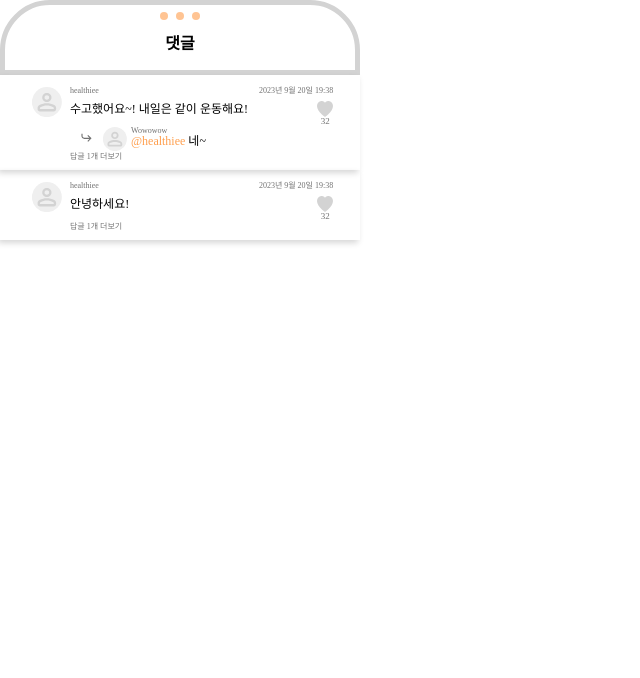
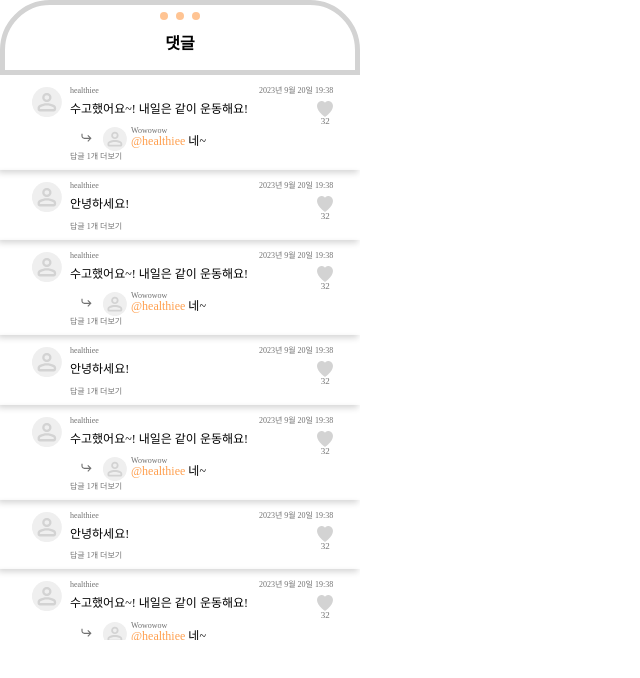
Before and after one commit to healthiee/healthiee-front, a React (Create React App) app: page /comment in a window 1280 px wide. Shown: the top 678 px of the page, without its empty margins (0-640 px from the left). Built offline with nearby package versions, Linux system fonts and the light colour scheme; a web font is replaced by a local one.

Commit message:
feat: Header 고정 & 스크롤바 안보이게 설정

```diff
--- a/src/components/HomePage/Comment.js
+++ b/src/components/HomePage/Comment.js
@@ -6,21 +6,37 @@ import { ReactComponent as replyIcon } from '../../assets/images/replyIcon.svg';
 
 const CommentModal = styled.div`
   width: 360px;
- height: 640px;
+  max-height: 640px;
+  overflow-y: auto;
   background-color: #FFFFFF;
+  -ms-overflow-style: none;
+
+  &::-webkit-scrollbar {
+    display: none;
+  }
 `;
 
 // Header
+const HeaderWrapper = styled.div`
+  position: fixed;
+  height: 75px;
+  width: 360px;
+  background-color: #FFFFFF;
+  z-index: 1;
+`
 
 const Header = styled.div`
+  position: fixed;
   display: flex;
   flex-direction: column;
   align-items: center;
   width: 360px;
+  background-color: #FFFFFF;
   height: 75px;
   border: 5px solid #D3D3D3;
   border-top-left-radius: 50px;
   border-top-right-radius: 50px;
+  z-index: 2;
 `;
 
 const Dots = styled.div`
@@ -50,6 +66,7 @@ const Title = styled.p`
 const Card = styled.ul`
   display: flex;
   flex-direction: column;
+  margin-top: 75px;
 `;
 
 const CardContent = styled.li`
@@ -102,6 +119,7 @@ const ReplyIcon = styled(replyIcon)`
   height: 13.5px;
   margin-right: 8px;
   margin-top: 4px;
+  fill: #717171;
 `;
 
 const ReplyCardContentImg = styled(defaultProfile)`
@@ -173,6 +191,7 @@ const Comment = ({ onCloseCommentPage, onShowHomePage }) => {
 
   return (
     <CommentModal>
+      <HeaderWrapper>
         <Header>
           <Dots>
             <Dot />
@@ -181,9 +200,245 @@ const Comment = ({ onCloseCommentPage, onShowHomePage }) => {
           </Dots>
           <Title>댓글</Title>
         </Header>
+      </HeaderWrapper>
 
       <Card>
         {/* Fist Comment */}
+        <CardContent>
+          <CardContentImg />
+          <NameAndValue>
+            <CardUser>healthiee</CardUser>
+            <CardValue>수고했어요~! 내일은 같이 운동해요!</CardValue>
+
+            <ReplyCommentWrapper>
+              <ReplyComment>
+                <ReplyIcon />
+                <ReplyCardContentImg />
+                <ReplyNameAndValue>
+                  <ReplyCardUser>Wowowow</ReplyCardUser>
+                  <ReplayCardValue>
+                    <CardOtherUser>@healthiee</CardOtherUser> 네~
+                  </ReplayCardValue>
+                </ReplyNameAndValue>
+              </ReplyComment>
+            </ReplyCommentWrapper>
+            <ReplyCommentDetail>답글 1개 더보기</ReplyCommentDetail>
+
+          </NameAndValue>
+
+          <DateAndIcon>
+            <Time>2023년 9월 20일 19:38</Time>
+            <HeartWrapper onClick={heartClickHandler}>
+              <HeartIcon $isActive={heartClicked} />
+              <HeartNumber>{heartCount}</HeartNumber>
+            </HeartWrapper>
+          </DateAndIcon>
+        </CardContent>
+
+        {/* Second Comment */}
+        <CardContent>
+          <CardContentImg />
+          <NameAndValue>
+            <CardUser>healthiee</CardUser>
+            <CardValue>안녕하세요!</CardValue>
+            <ReplyCommentDetail>답글 1개 더보기</ReplyCommentDetail>
+          </NameAndValue>
+          <DateAndIcon>
+            <Time>2023년 9월 20일 19:38</Time>
+            <HeartWrapper onClick={heartClickHandler}>
+              <HeartIcon $isActive={heartClicked} />
+              <HeartNumber>{heartCount}</HeartNumber>
+            </HeartWrapper>
+          </DateAndIcon>
+        </CardContent>
+        <CardContent>
+          <CardContentImg />
+          <NameAndValue>
+            <CardUser>healthiee</CardUser>
+            <CardValue>수고했어요~! 내일은 같이 운동해요!</CardValue>
+
+            <ReplyCommentWrapper>
+              <ReplyComment>
+                <ReplyIcon />
+                <ReplyCardContentImg />
+                <ReplyNameAndValue>
+                  <ReplyCardUser>Wowowow</ReplyCardUser>
+                  <ReplayCardValue>
+                    <CardOtherUser>@healthiee</CardOtherUser> 네~
+                  </ReplayCardValue>
+                </ReplyNameAndValue>
+              </ReplyComment>
+            </ReplyCommentWrapper>
+            <ReplyCommentDetail>답글 1개 더보기</ReplyCommentDetail>
+
+          </NameAndValue>
+
+          <DateAndIcon>
+            <Time>2023년 9월 20일 19:38</Time>
+            <HeartWrapper onClick={heartClickHandler}>
+              <HeartIcon $isActive={heartClicked} />
+              <HeartNumber>{heartCount}</HeartNumber>
+            </HeartWrapper>
+          </DateAndIcon>
+        </CardContent>
+
+        {/* Second Comment */}
+        <CardContent>
+          <CardContentImg />
+          <NameAndValue>
+            <CardUser>healthiee</CardUser>
+            <CardValue>안녕하세요!</CardValue>
+            <ReplyCommentDetail>답글 1개 더보기</ReplyCommentDetail>
+          </NameAndValue>
+          <DateAndIcon>
+            <Time>2023년 9월 20일 19:38</Time>
+            <HeartWrapper onClick={heartClickHandler}>
+              <HeartIcon $isActive={heartClicked} />
+              <HeartNumber>{heartCount}</HeartNumber>
+            </HeartWrapper>
+          </DateAndIcon>
+        </CardContent>
+        <CardContent>
+          <CardContentImg />
+          <NameAndValue>
+            <CardUser>healthiee</CardUser>
+            <CardValue>수고했어요~! 내일은 같이 운동해요!</CardValue>
+
+            <ReplyCommentWrapper>
+              <ReplyComment>
+                <ReplyIcon />
+                <ReplyCardContentImg />
+                <ReplyNameAndValue>
+                  <ReplyCardUser>Wowowow</ReplyCardUser>
+                  <ReplayCardValue>
+                    <CardOtherUser>@healthiee</CardOtherUser> 네~
+                  </ReplayCardValue>
+                </ReplyNameAndValue>
+              </ReplyComment>
+            </ReplyCommentWrapper>
+            <ReplyCommentDetail>답글 1개 더보기</ReplyCommentDetail>
+
+          </NameAndValue>
+
+          <DateAndIcon>
+            <Time>2023년 9월 20일 19:38</Time>
+            <HeartWrapper onClick={heartClickHandler}>
+              <HeartIcon $isActive={heartClicked} />
+              <HeartNumber>{heartCount}</HeartNumber>
+            </HeartWrapper>
+          </DateAndIcon>
+        </CardContent>
+
+        {/* Second Comment */}
+        <CardContent>
+          <CardContentImg />
+          <NameAndValue>
+            <CardUser>healthiee</CardUser>
+            <CardValue>안녕하세요!</CardValue>
+            <ReplyCommentDetail>답글 1개 더보기</ReplyCommentDetail>
+          </NameAndValue>
+          <DateAndIcon>
+            <Time>2023년 9월 20일 19:38</Time>
+            <HeartWrapper onClick={heartClickHandler}>
+              <HeartIcon $isActive={heartClicked} />
+              <HeartNumber>{heartCount}</HeartNumber>
+            </HeartWrapper>
+          </DateAndIcon>
+        </CardContent>
+        <CardContent>
+          <CardContentImg />
+          <NameAndValue>
+            <CardUser>healthiee</CardUser>
+            <CardValue>수고했어요~! 내일은 같이 운동해요!</CardValue>
+
+            <ReplyCommentWrapper>
+              <ReplyComment>
+                <ReplyIcon />
+                <ReplyCardContentImg />
+                <ReplyNameAndValue>
+                  <ReplyCardUser>Wowowow</ReplyCardUser>
+                  <ReplayCardValue>
+                    <CardOtherUser>@healthiee</CardOtherUser> 네~
+                  </ReplayCardValue>
+                </ReplyNameAndValue>
+              </ReplyComment>
+            </ReplyCommentWrapper>
+            <ReplyCommentDetail>답글 1개 더보기</ReplyCommentDetail>
+
+          </NameAndValue>
+
+          <DateAndIcon>
+            <Time>2023년 9월 20일 19:38</Time>
+            <HeartWrapper onClick={heartClickHandler}>
+              <HeartIcon $isActive={heartClicked} />
+              <HeartNumber>{heartCount}</HeartNumber>
+            </HeartWrapper>
+          </DateAndIcon>
+        </CardContent>
+
+        {/* Second Comment */}
+        <CardContent>
+          <CardContentImg />
+          <NameAndValue>
+            <CardUser>healthiee</CardUser>
+            <CardValue>안녕하세요!</CardValue>
+            <ReplyCommentDetail>답글 1개 더보기</ReplyCommentDetail>
+          </NameAndValue>
+          <DateAndIcon>
+            <Time>2023년 9월 20일 19:38</Time>
+            <HeartWrapper onClick={heartClickHandler}>
+              <HeartIcon $isActive={heartClicked} />
+              <HeartNumber>{heartCount}</HeartNumber>
+            </HeartWrapper>
+          </DateAndIcon>
+        </CardContent>
+        <CardContent>
+          <CardContentImg />
+          <NameAndValue>
+            <CardUser>healthiee</CardUser>
+            <CardValue>수고했어요~! 내일은 같이 운동해요!</CardValue>
+
+            <ReplyCommentWrapper>
+              <ReplyComment>
+                <ReplyIcon />
+                <ReplyCardContentImg />
+                <ReplyNameAndValue>
+                  <ReplyCardUser>Wowowow</ReplyCardUser>
+                  <ReplayCardValue>
+                    <CardOtherUser>@healthiee</CardOtherUser> 네~
+                  </ReplayCardValue>
+                </ReplyNameAndValue>
+              </ReplyComment>
+            </ReplyCommentWrapper>
+            <ReplyCommentDetail>답글 1개 더보기</ReplyCommentDetail>
+
+          </NameAndValue>
+
+          <DateAndIcon>
+            <Time>2023년 9월 20일 19:38</Time>
+            <HeartWrapper onClick={heartClickHandler}>
+              <HeartIcon $isActive={heartClicked} />
+              <HeartNumber>{heartCount}</HeartNumber>
+            </HeartWrapper>
+          </DateAndIcon>
+        </CardContent>
+
+        {/* Second Comment */}
+        <CardContent>
+          <CardContentImg />
+          <NameAndValue>
+            <CardUser>healthiee</CardUser>
+            <CardValue>안녕하세요!</CardValue>
+            <ReplyCommentDetail>답글 1개 더보기</ReplyCommentDetail>
+          </NameAndValue>
+          <DateAndIcon>
+            <Time>2023년 9월 20일 19:38</Time>
+            <HeartWrapper onClick={heartClickHandler}>
+              <HeartIcon $isActive={heartClicked} />
+              <HeartNumber>{heartCount}</HeartNumber>
+            </HeartWrapper>
+          </DateAndIcon>
+        </CardContent>
         <CardContent>
           <CardContentImg />
           <NameAndValue>
```
Lines whose indentation alone changed are shown as unchanged.
